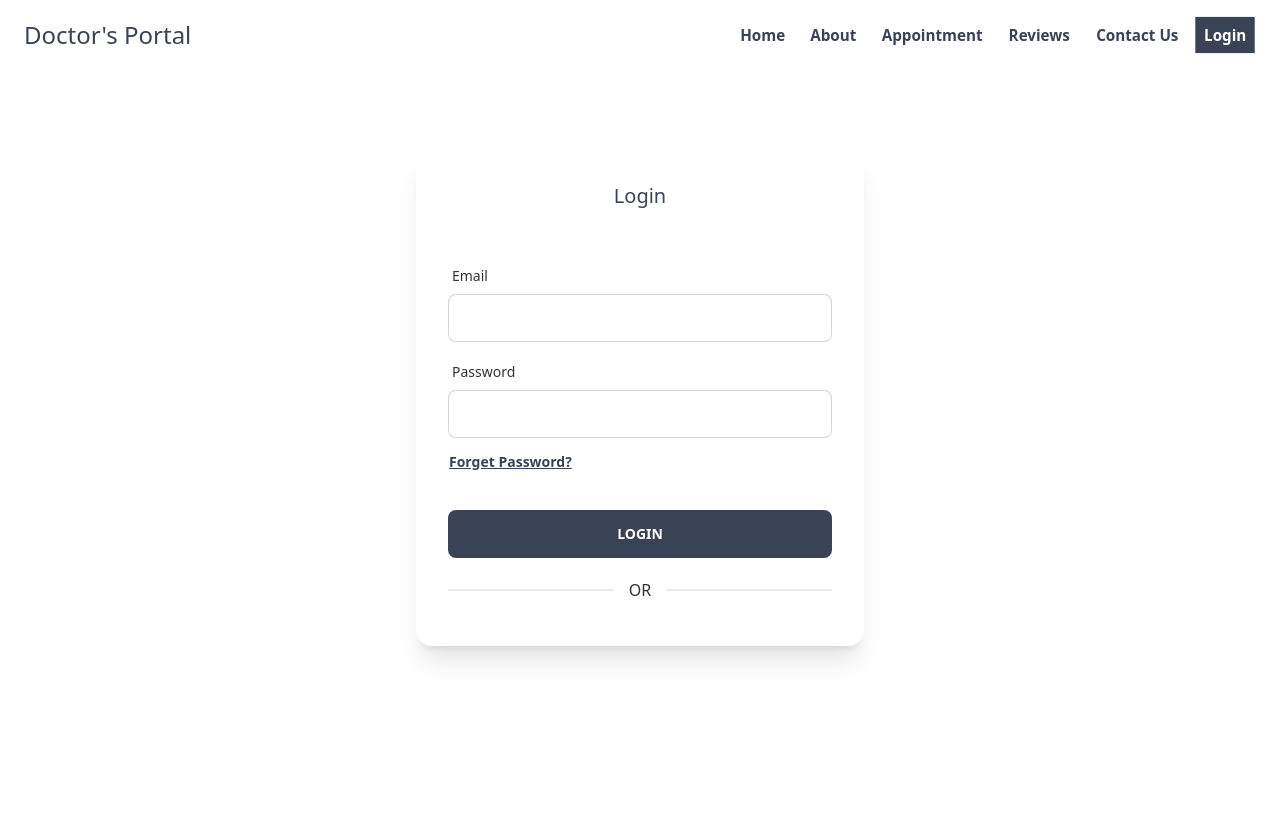
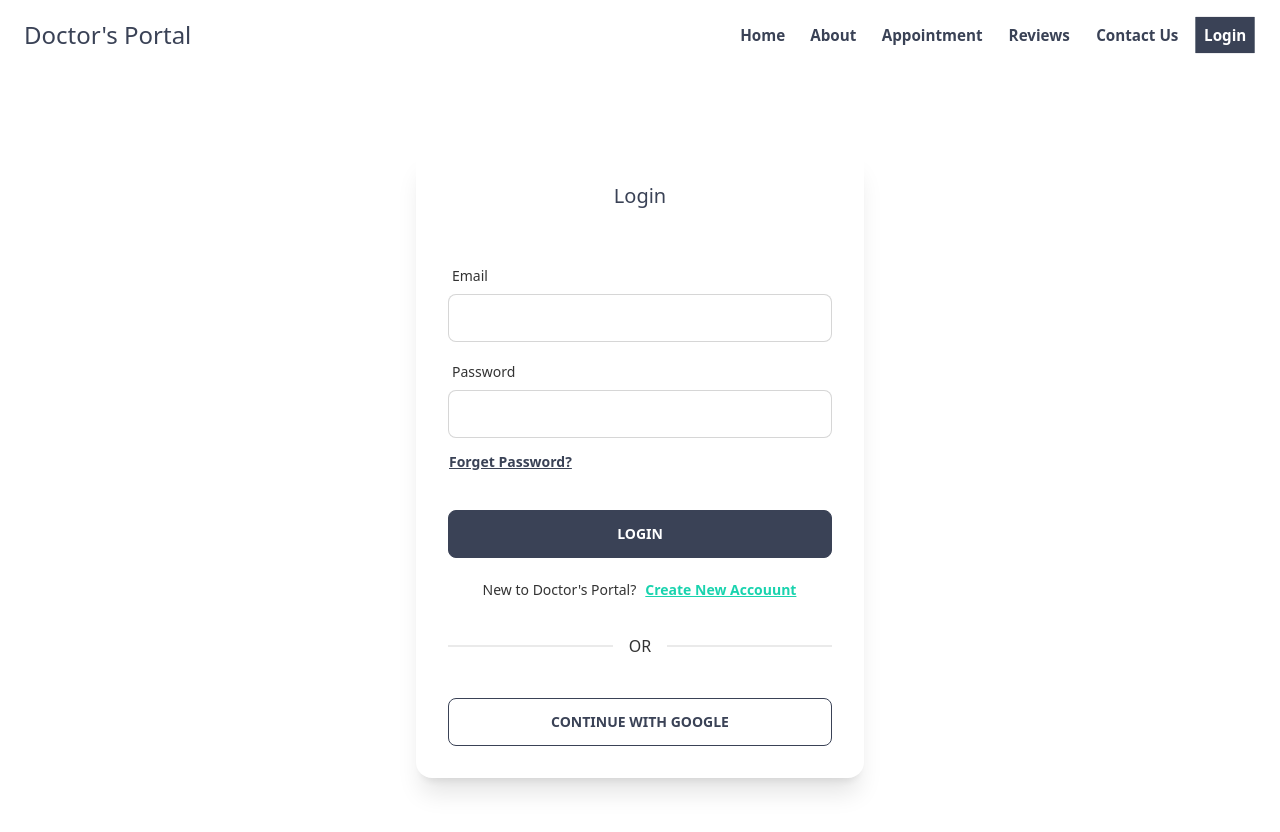
Before and after one commit to shovasarker/doctors-portal-client, a React (Create React App) app: page /login in a window 1280 px wide. Shown: the top 832 px of the page. Before the commit the page ends 800 px from the top, so only its background shows below. Built offline with nearby package versions, Linux system fonts and the light colour scheme; no server answers.

Commit message:
GoogleSignIn Component added in SocialLogin Component and Implemented Login with Google

```diff
--- a/src/App.js
+++ b/src/App.js
@@ -1,4 +1,5 @@
 import { Route, Routes } from 'react-router-dom'
+import { ToastContainer } from 'react-toastify'
 
 import About from './pages/About'
 import Appointment from './pages/appointment/Appintment'
@@ -6,6 +7,8 @@ import AvailableAppointments from './pages/appointment/components/AvailableAppoi
 import Home from './pages/home/Home'
 import Login from './pages/login/Login'
 import Header from './pages/shared/header/Header'
+
+import 'react-toastify/dist/ReactToastify.css'
 
 function App() {
   return (
@@ -22,6 +25,7 @@ function App() {
         </Route>
         <Route path='/login' element={<Login />} />
       </Routes>
+      <ToastContainer />
     </>
   )
 }
--- a/src/pages/login/EmailLogin/index.jsx
+++ b/src/pages/login/EmailLogin/index.jsx
@@ -7,9 +7,11 @@ const EmailLogin = () => {
   const {
     register,
     handleSubmit,
+    watch,
     formState: { errors },
   } = useForm()
 
+  const email = watch('email')
   const onSubmit = (data) => {
     console.log(data)
   }
@@ -34,10 +36,10 @@ const EmailLogin = () => {
         label='Password'
         required={'Passowrd is Required'}
       />
-      <button className='btn btn-link text-neutral !p-0 capitalize !mt-0'>
+      <button className='btn btn-link text-neutral underline-offset-1 !p-0 capitalize !mt-0'>
         Forget Password?
       </button>
-      <Button type='submit' neutral className={'!w-full !mt-6'}>
+      <Button type='submit' fullWidth neutral className={'!mt-6'}>
         Login
       </Button>
     </form>
--- a/src/pages/login/Login/index.jsx
+++ b/src/pages/login/Login/index.jsx
@@ -1,14 +1,25 @@
 import React from 'react'
+import { useNavigate } from 'react-router-dom'
 import SocialLogin from '../../shared/sociallogin/SocialLogin'
 import EmailLogin from '../EmailLogin'
 
 const Login = () => {
+  const navigate = useNavigate()
   return (
     <main>
       <div className='card max-w-full md:max-w-md bg-base-100 shadow-xl mx-auto my-20'>
         <div className='card-body'>
           <h2 className='text-xl text-neutral text-center'>Login</h2>
           <EmailLogin />
+          <p className='text-center text-sm'>
+            New to Doctor's Portal?
+            <button
+              className='btn btn-link !text-secondary underline-offset-1 ml-2 !p-0 !capitalize'
+              onClick={() => navigate('/register', { replace: true })}
+            >
+              Create New Accouunt
+            </button>
+          </p>
           <SocialLogin />
         </div>
       </div>
--- a/src/pages/shared/header/components/MenuItems/index.jsx
+++ b/src/pages/shared/header/components/MenuItems/index.jsx
@@ -25,7 +25,11 @@ const MenuItems = () => {
       ))}
       {user ? (
         <>
-          <Button neutral onClick={() => signOut(auth)}>
+          <Button
+            neutral
+            className={'!px-2 !py-1.5 !h-auto !min-h-0'}
+            onClick={() => signOut(auth)}
+          >
             Log Out
           </Button>
         </>
--- /dev/null
+++ b/src/pages/shared/sociallogin/GoogleSignIn/index.jsx
@@ -0,0 +1,35 @@
+import React, { useEffect } from 'react'
+import { useSignInWithGoogle } from 'react-firebase-hooks/auth'
+import { toast } from 'react-toastify'
+import auth from '../../../../firebase/firebase.init'
+import Button from '../../../standalone/Button'
+import Spinner from '../../../standalone/Spinner'
+
+const GoogleSignIn = () => {
+  const [signInWithGoogle, user, loading, error] = useSignInWithGoogle(auth)
+
+  useEffect(() => {
+    if (user && !error) {
+      toast.success('Logged in Successfully with Google')
+      return
+    }
+    if (error) {
+      console.log(error)
+      toast.error(error?.message)
+      return
+    }
+  }, [user, error])
+
+  return (
+    <Button
+      fullWidth
+      outlined
+      className={`!mt-5 `}
+      onClick={() => signInWithGoogle()}
+    >
+      {loading ? <Spinner small /> : <>Continue With Google</>}
+    </Button>
+  )
+}
+
+export default GoogleSignIn
--- a/src/pages/shared/sociallogin/SocialLogin/index.jsx
+++ b/src/pages/shared/sociallogin/SocialLogin/index.jsx
@@ -1,9 +1,11 @@
 import React from 'react'
+import GoogleSignIn from '../GoogleSignIn'
 
 const SocialLogin = () => {
   return (
     <>
       <div className='divider'>OR</div>
+      <GoogleSignIn />
     </>
   )
 }
--- a/src/pages/standalone/Button/index.jsx
+++ b/src/pages/standalone/Button/index.jsx
@@ -1,15 +1,25 @@
 import React from 'react'
 
-const Button = ({ children, neutral, onClick, className, type = 'button' }) => {
+const Button = ({
+  children,
+  fullWidth,
+  outlined,
+  neutral,
+  onClick,
+  className,
+  type = 'button',
+}) => {
   return (
     <button
       type={type}
       onClick={onClick}
-      className={`btn ${
-        !neutral
-          ? 'bg-gradient-to-r from-secondary to-primary hover:from-primary hover:to-secondary'
-          : 'bg-neutral'
-      } border-0 text-base-100 font-bold ${className ? className : ''}`}
+      className={`btn ${fullWidth && 'btn-block'} ${
+        !outlined
+          ? !neutral
+            ? 'bg-gradient-to-r from-secondary to-primary hover:from-primary hover:to-secondary'
+            : 'bg-neutral'
+          : 'btn-outline !border-neutral !text-neutral hover:!text-base-100 hover:bg-neutral'
+      } text-base-100 font-bold ${className ? className : ''}`}
     >
       {children}
     </button>
--- /dev/null
+++ b/src/pages/standalone/Spinner/index.jsx
@@ -0,0 +1,19 @@
+import React from 'react'
+
+const Spinner = ({ small, colored, center }) => {
+  return (
+    <div
+      className={`${
+        center ? 'w-full h-96 flex justify-center items-center' : 'mx-auto'
+      }`}
+    >
+      <div
+        className={`${small ? 'w-5 h-5' : 'w-8 h-8'} border-2 ${
+          colored ? 'border-secondary' : 'border-neutral'
+        } border-b-transparent rounded-full animate-spin`}
+      ></div>
+    </div>
+  )
+}
+
+export default Spinner
```
